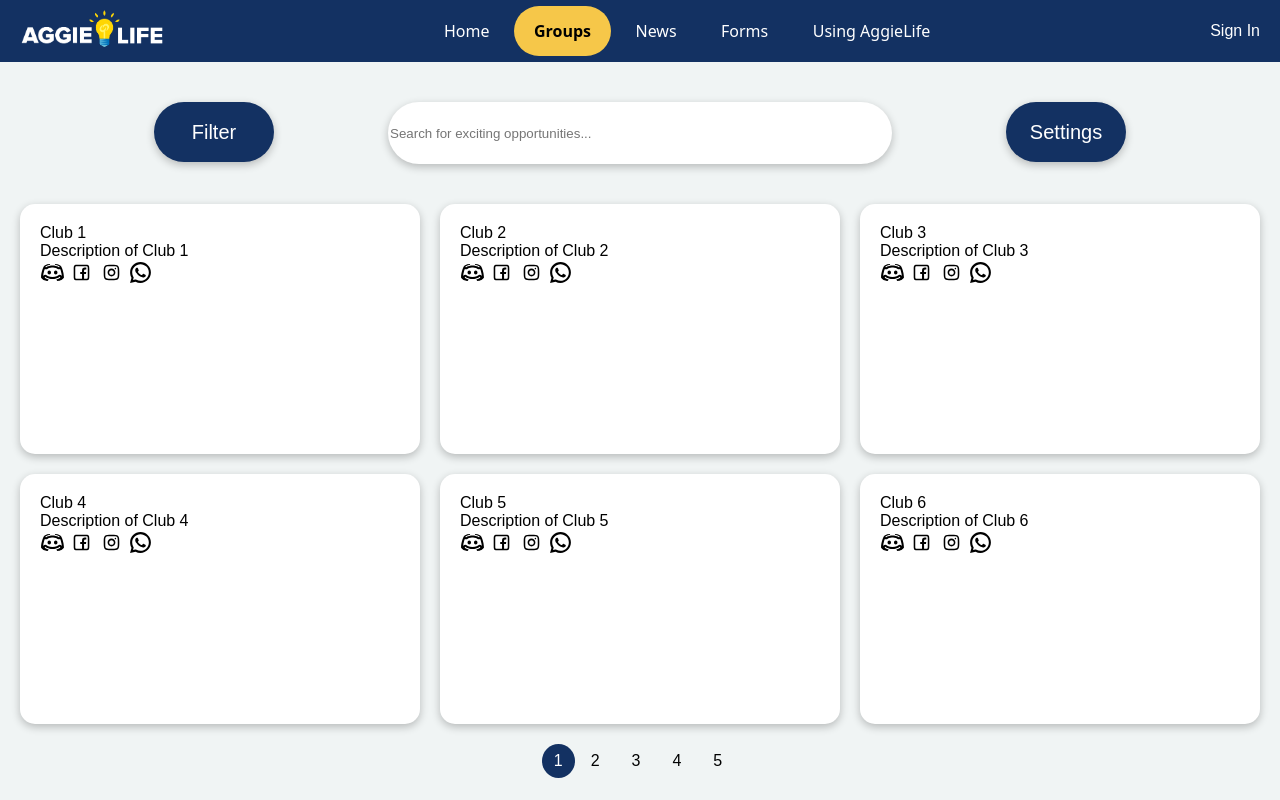
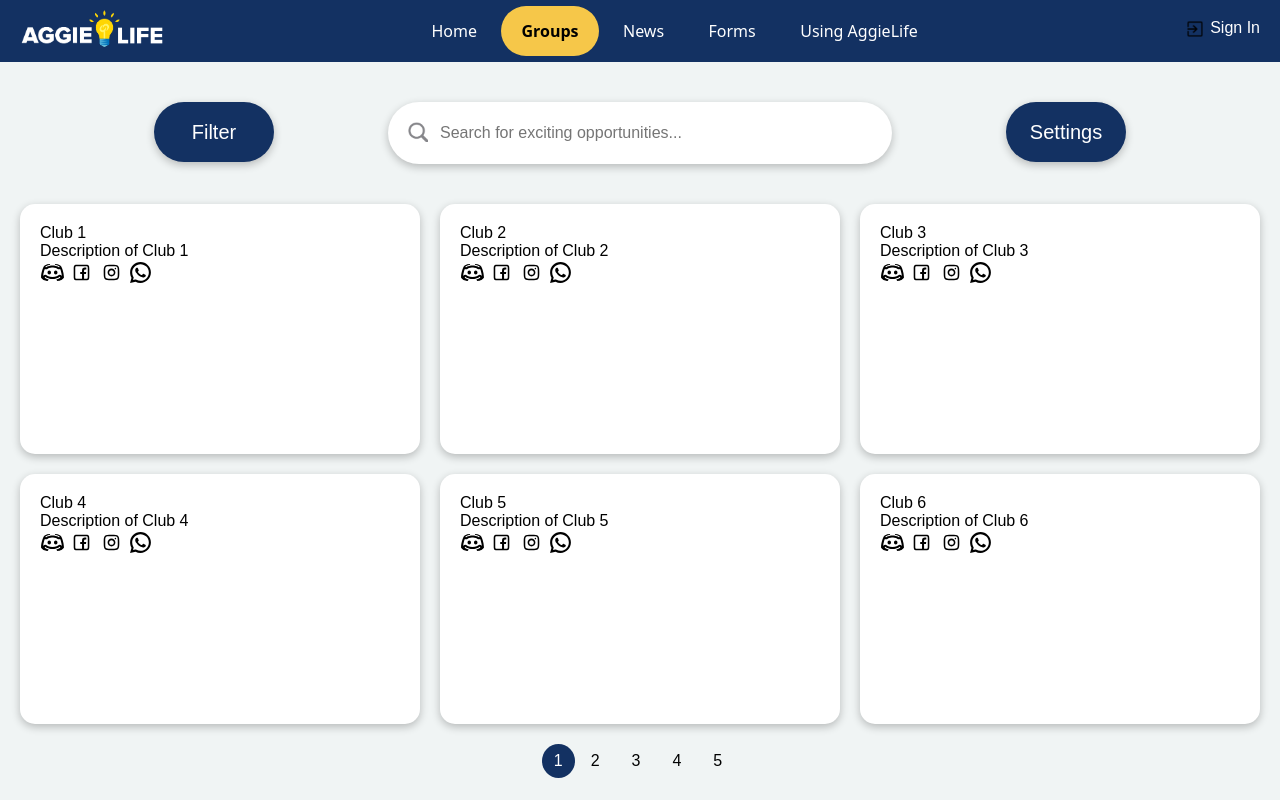
Before and after one commit to mardrea1221/AggieLife, a plain HTML site: page index.html in a window 1280 px wide. Drawn offline with nearby package versions, Linux system fonts and the light colour scheme.

Commit message:
Added some logos and fixed search bar

```diff
--- a/header.html
+++ b/header.html
@@ -18,8 +18,10 @@
                 <a href="#" class="option">Using AggieLife</a>
             </div>
             <div id="signin">
+                <div id ="signlogo">
+                    <img src="assets/exit_to_app_FILL0_wght400_GRAD0_opsz48.png" alt="logo" width="20" height="20">
+                </div>
                 <a href="#" id="sign">
-                    <!-- <img src="assets/exit_to_app_FILL0_wght400_GRAD0_opsz48.png" alt="logo" width="100" height="50"> -->
                     Sign In
                 </a>
             </div>
--- a/index.html
+++ b/index.html
@@ -27,7 +27,7 @@
 
 				<!-- Search Textfield -->
         <form>
-          <input type="text" placeholder="Search for exciting opportunities..." id="search-input">
+          <input id ="place" type="text" placeholder="Search for exciting opportunities..." id="search-input">
         </form>
 
 				<!-- Search Button -->
--- a/style.css
+++ b/style.css
@@ -11,6 +11,16 @@ header {
 	padding: 5px 20px;
 	display: flex;
 	flex-direction: column;
+}
+
+/* Sign In w/ Logo*/
+#signin{
+	display: flex;
+	flex-direction: row;
+	justify-content: space-between;
+}
+#signlogo{
+	padding-right: 5px;
 }
 
 h1 {
@@ -61,9 +71,17 @@ nav {
 	height: ;
 }
 */
+input::placeholder{
+	text-indent: 50px;
+	font-size: 16px;
 
+}
 /* text input */
 input[type="text"] {
+	background: url("assets/mag_glass.png") no-repeat left;
+	background-position: 20px 20px;
+	background-size: 20px;
+	background-color: white;
 	height: 60px;
 	width: 500px;
 	border-radius: 1000px;
@@ -73,7 +91,14 @@ input[type="text"] {
 }
 input:focus{
 	outline-color: none;
-	box-shadow: none;
+	box-shadow: rgba(0, 0, 0, 0.24) 0px 3px 8px;;
+	text-indent: 50px;
+	font-size: 16px;
+	outline: none;
+}
+input:focus::placeholder{
+	color: transparent;
+
 }
 #search-btn{
 	width: 120px;
```
